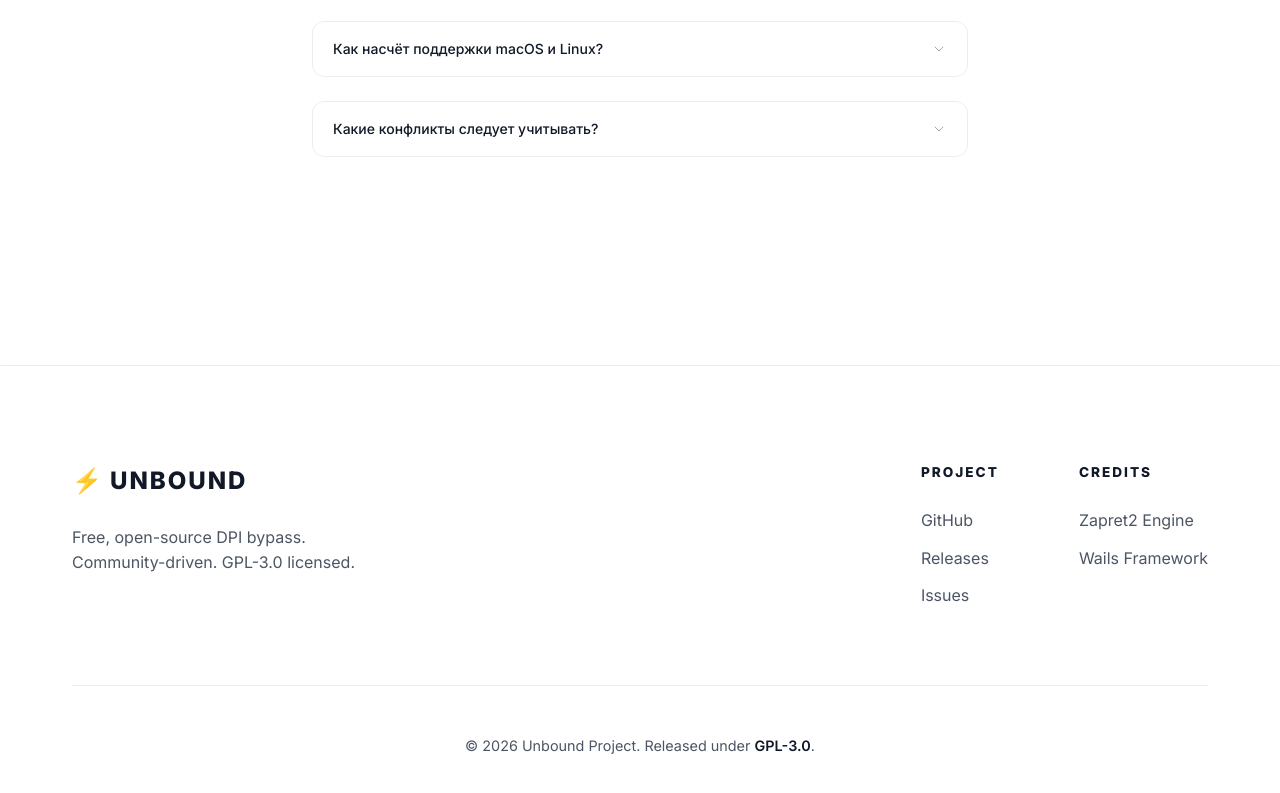
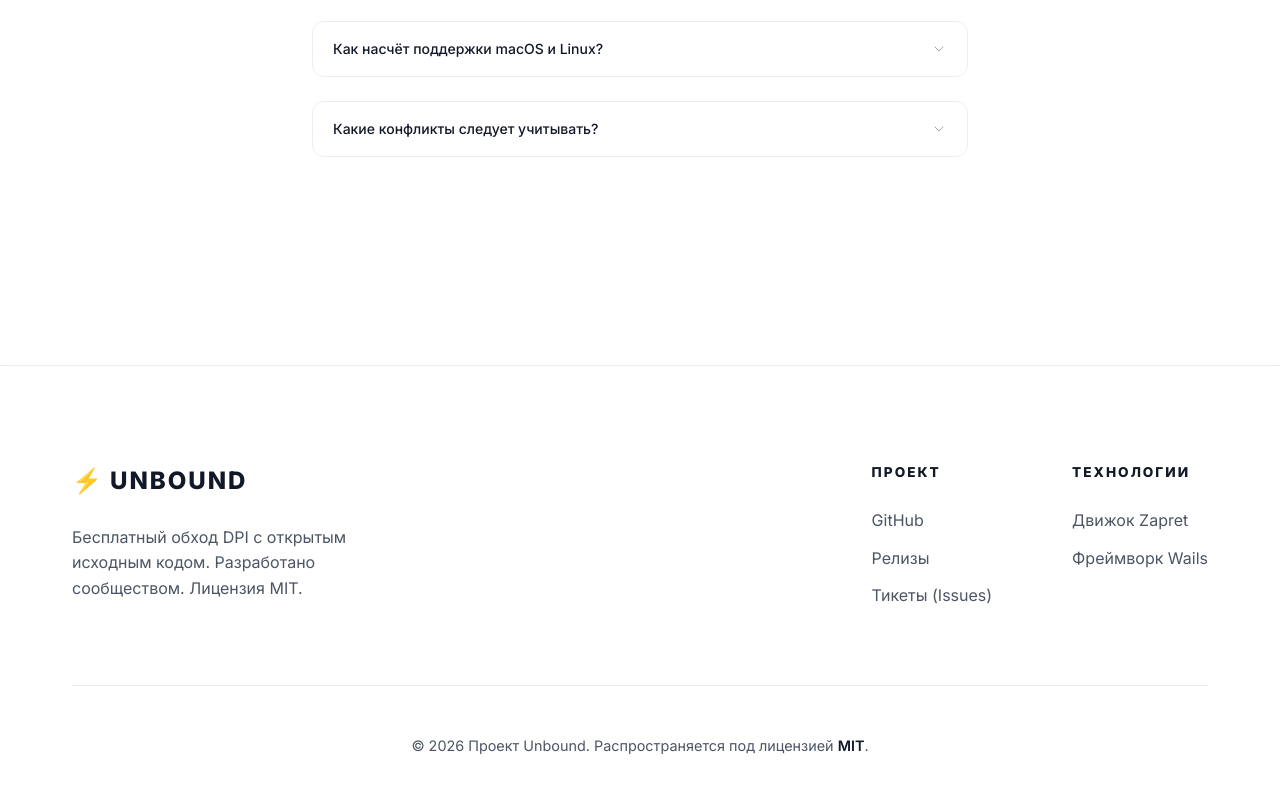
Before and after one commit to bobberdolle1/unbound, an Astro site in the folder website/: page / in a window 1280 px wide. Shown: the part 9510-10303 px from the top of the page. Built offline with nearby package versions, Linux system fonts and the light colour scheme; Astro itself is replaced by a stand-in of ours; no server answers.

Commit message:
fix(website): translate footer to Russian and correct license to MIT

```diff
--- a/website/src/components/Footer.astro
+++ b/website/src/components/Footer.astro
@@ -9,24 +9,24 @@
           <span class="logo-icon">⚡</span>
           <span class="logo-text">UNBOUND</span>
         </a>
-        <p class="text-secondary-aura">Free, open-source DPI bypass. Community-driven. GPL-3.0 licensed.</p>
+        <p class="text-secondary-aura">Бесплатный обход DPI с открытым исходным кодом. Разработано сообществом. Лицензия MIT.</p>
       </div>
       <div class="footer-links">
         <div class="footer-column">
-          <h4 class="text-primary-aura">Project</h4>
+          <h4 class="text-primary-aura">Проект</h4>
           <a href="https://github.com/bobberdolle1/unbound" target="_blank" rel="noopener" class="text-secondary-aura">GitHub</a>
-          <a href="https://github.com/bobberdolle1/unbound/releases" target="_blank" rel="noopener" class="text-secondary-aura">Releases</a>
-          <a href="https://github.com/bobberdolle1/unbound/issues" target="_blank" rel="noopener" class="text-secondary-aura">Issues</a>
+          <a href="https://github.com/bobberdolle1/unbound/releases" target="_blank" rel="noopener" class="text-secondary-aura">Релизы</a>
+          <a href="https://github.com/bobberdolle1/unbound/issues" target="_blank" rel="noopener" class="text-secondary-aura">Тикеты (Issues)</a>
         </div>
         <div class="footer-column">
-          <h4 class="text-primary-aura">Credits</h4>
-          <a href="https://github.com/bol-van/zapret" target="_blank" rel="noopener" class="text-secondary-aura">Zapret2 Engine</a>
-          <a href="https://wails.io" target="_blank" rel="noopener" class="text-secondary-aura">Wails Framework</a>
+          <h4 class="text-primary-aura">Технологии</h4>
+          <a href="https://github.com/bol-van/zapret" target="_blank" rel="noopener" class="text-secondary-aura">Движок Zapret</a>
+          <a href="https://wails.io" target="_blank" rel="noopener" class="text-secondary-aura">Фреймворк Wails</a>
         </div>
       </div>
     </div>
     <div class="footer-bottom">
-      <p class="text-secondary-aura">&copy; 2026 Unbound Project. Released under <a href="https://www.gnu.org/licenses/gpl-3.0.html" target="_blank" rel="noopener" class="text-primary-aura">GPL-3.0</a>.</p>
+      <p class="text-secondary-aura">&copy; 2026 Проект Unbound. Распространяется под лицензией <a href="https://opensource.org/licenses/MIT" target="_blank" rel="noopener" class="text-primary-aura">MIT</a>.</p>
     </div>
   </div>
 </footer>
```
